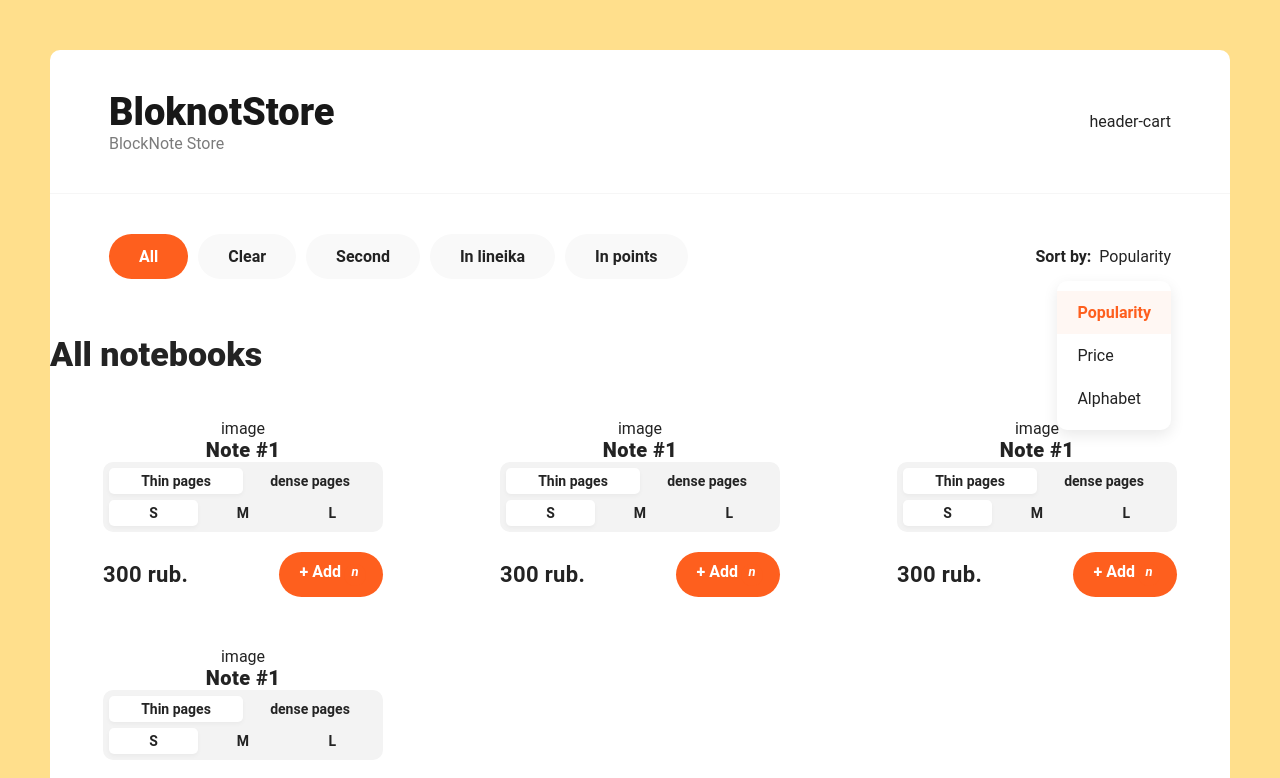
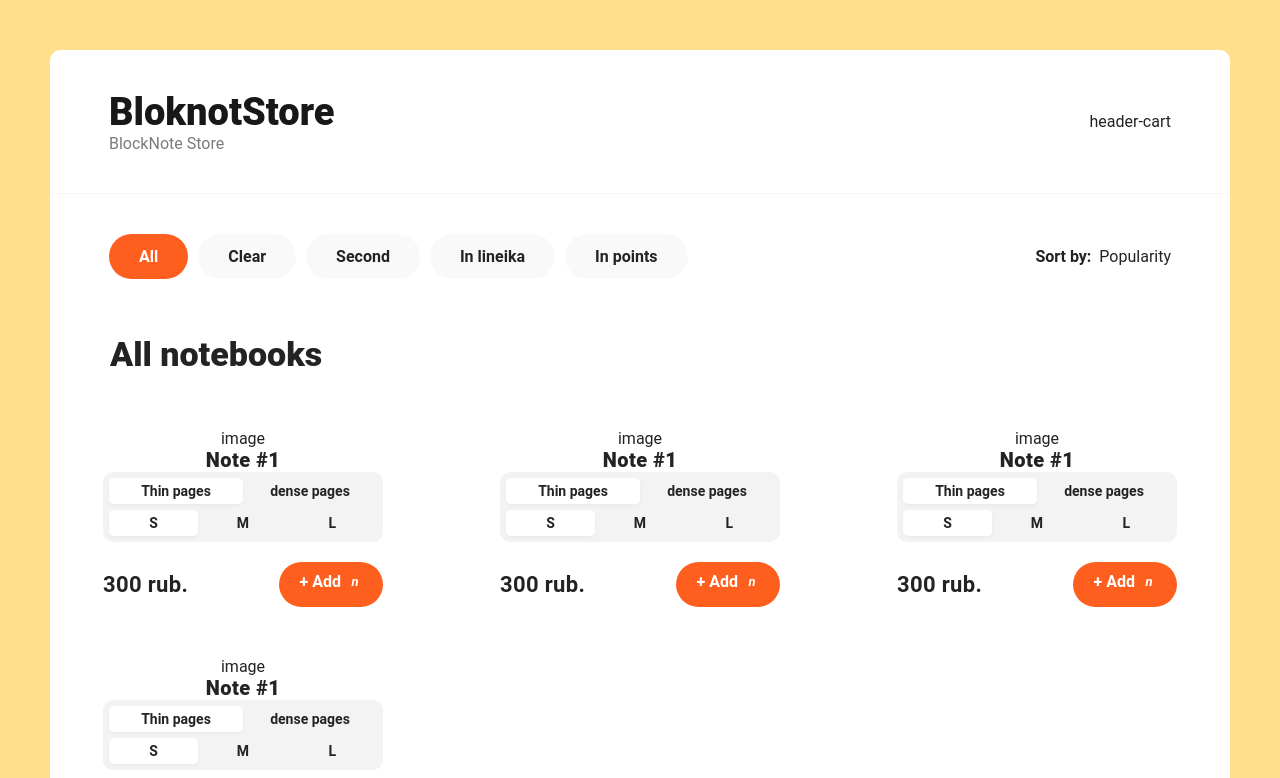
Before and after one commit to JollyM24/bloknot-store, a React (Create React App) app: page / in a window 1280 px wide. Shown: the top 778 px of the page. Built offline with nearby package versions, Linux system fonts and the light colour scheme.

Commit message:
[Fix] Fix app.scss file

```diff
--- a/src/scss/app.scss
+++ b/src/scss/app.scss
@@ -31,7 +31,7 @@ body {
     h2 {
       // font-size: 32px;
       font-weight: 700;
-      margin-bottom: 10px;
+      margin: 10px;
     }
 
     p {
@@ -42,13 +42,12 @@ body {
   &__title {
     font-weight: 800;
     font-size: 34px;
-    margin-top: 60px;
-    margin-bottom: 50px;
+    margin: 60px;
   }
 
   &__items {
     display: grid;
-    grid-template-columns: repeat(4, 1rf);
+    grid-template-columns: repeat(4, 1fr);
     grid-template-rows: repeat(1, 1fr);
     grid-column-gap: 11px;
 
@@ -70,6 +69,12 @@ body {
     align-items: center;
     justify-content: space-between;
 
+    .sort {
+      &__popup {
+        display: none;
+      }
+    }
+
     @media (max-width: 1260px) {
       .categories {
         width: 100%;
@@ -82,10 +87,6 @@ body {
 
       .sort {
         padding-left: 20px;
-
-        &__popup {
-          display: none;
-        }
       }
     }
 
```
